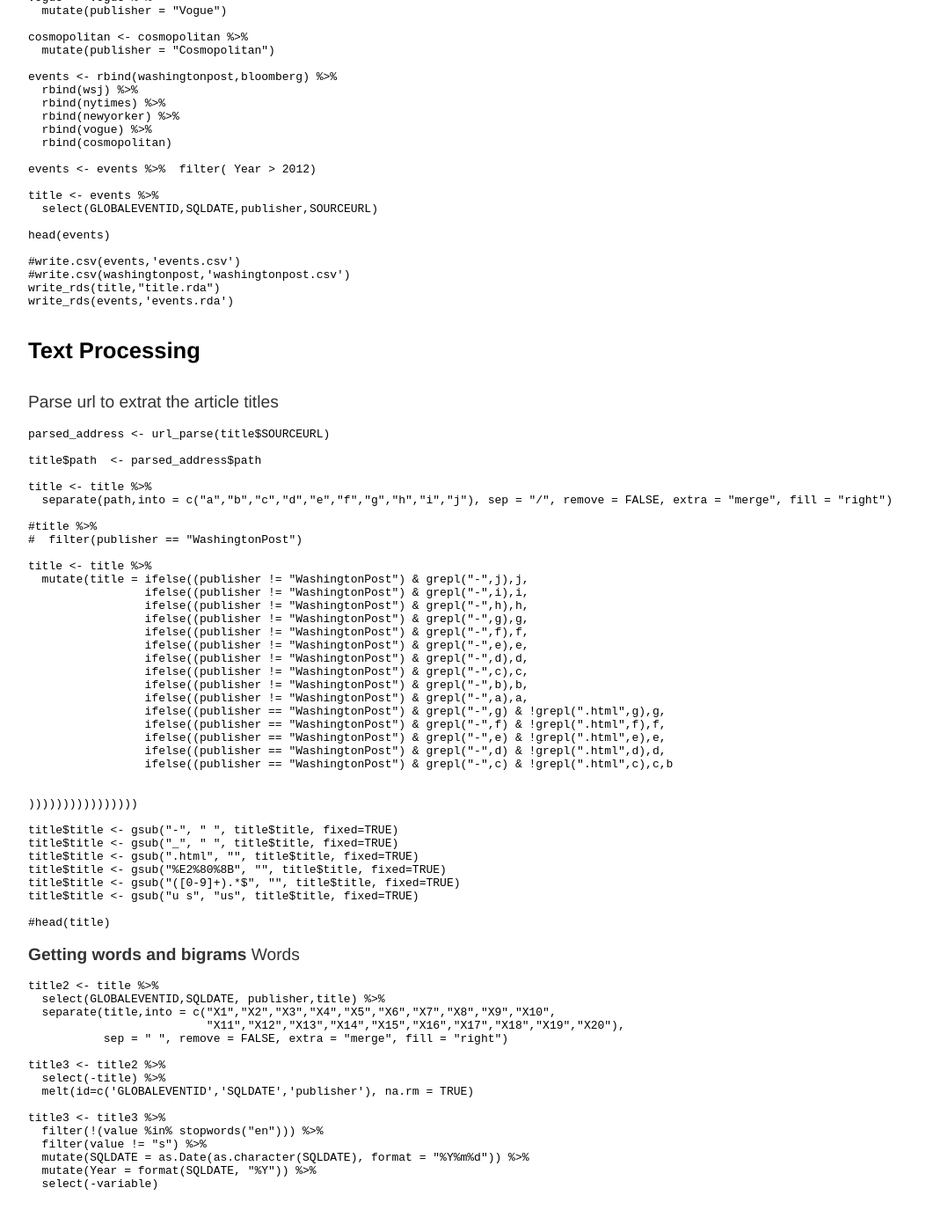
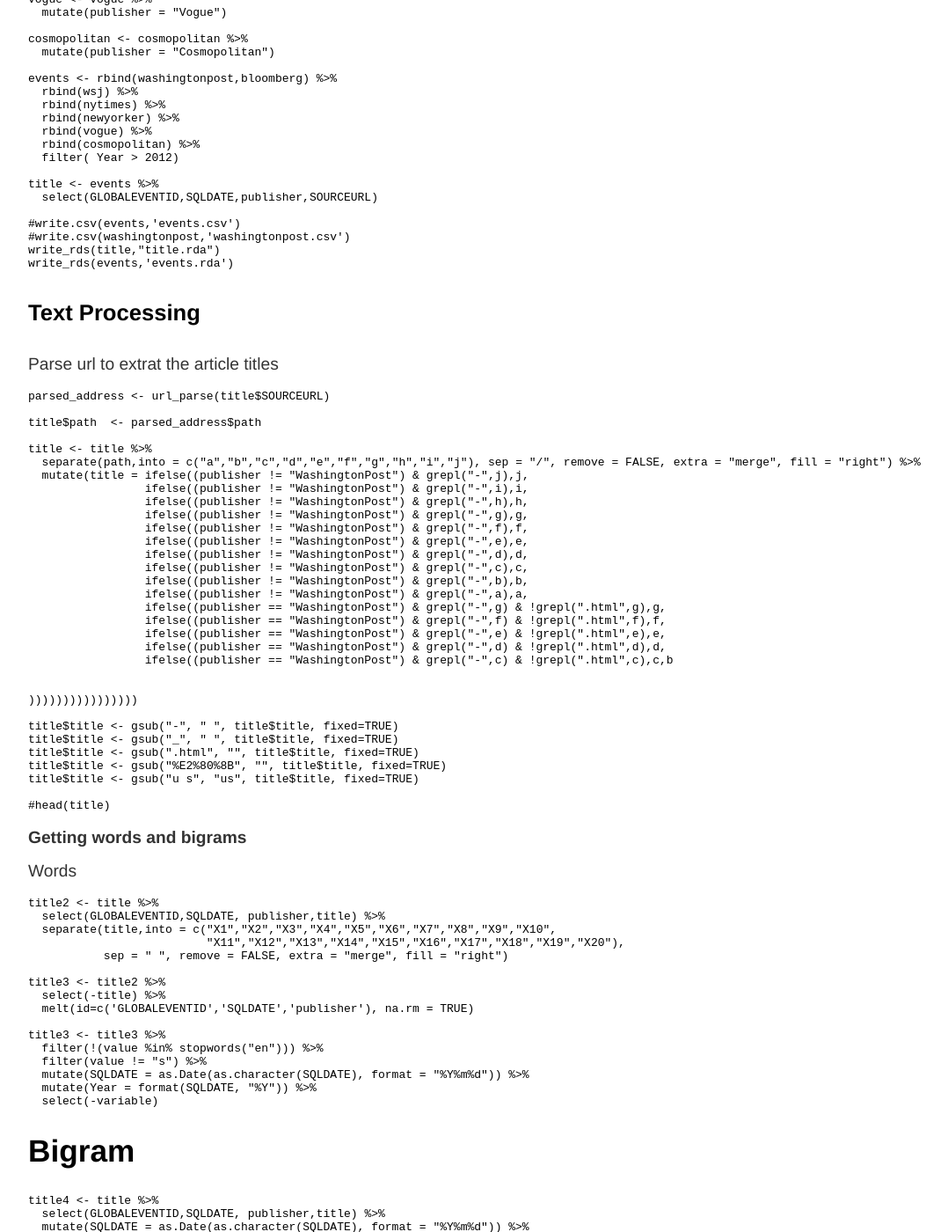
Before and after one commit to elodielu/elodielu.github.io, a Jekyll site: the page built from _posts/2018-04-19-text-analysis-media.md, in a window 1280 px wide and 1400 px high, scrolled down 4537 px. Shown: the whole window at 88% size, without its empty margins (160-1238 px from the left). Built offline with Jekyll 4.4.1, drawn with Linux system fonts in a browser that asks for light colours; some of the changed lines change nothing that is shown; some of the changed text lies outside the part shown.

Commit message:
Update 2018-04-19-text-analysis-media.md

````diff
--- a/_posts/2018-04-19-text-analysis-media.md
+++ b/_posts/2018-04-19-text-analysis-media.md
@@ -67,10 +67,7 @@
 newyorker <- read.csv("newyorker.csv")
 vogue <- read.csv("vogue.csv")
 cosmopolitan <- read.csv("cosmopolitan.csv")
-```
 
-
-```r
 washingtonpost <- washingtonpost %>%
   select(-X) %>%
   mutate(publisher = "WashingtonPost")
@@ -98,14 +95,11 @@
   rbind(nytimes) %>%
   rbind(newyorker) %>%
   rbind(vogue) %>%
-  rbind(cosmopolitan)
-
-events <- events %>%  filter( Year > 2012)
+  rbind(cosmopolitan) %>%
+  filter( Year > 2012)
 
 title <- events %>%
   select(GLOBALEVENTID,SQLDATE,publisher,SOURCEURL)
-
-head(events)
 
 #write.csv(events,'events.csv')
 #write.csv(washingtonpost,'washingtonpost.csv')
@@ -114,18 +108,13 @@
 ```
 #### Text Processing
 Parse url to extrat the article titles
-```{r}
+```r
 parsed_address <- url_parse(title$SOURCEURL)
 
 title$path  <- parsed_address$path
 
 title <- title %>%
-  separate(path,into = c("a","b","c","d","e","f","g","h","i","j"), sep = "/", remove = FALSE, extra = "merge", fill = "right")
-
-#title %>%
-#  filter(publisher == "WashingtonPost")
-
-title <- title %>%
+  separate(path,into = c("a","b","c","d","e","f","g","h","i","j"), sep = "/", remove = FALSE, extra = "merge", fill = "right") %>%
   mutate(title = ifelse((publisher != "WashingtonPost") & grepl("-",j),j,
                  ifelse((publisher != "WashingtonPost") & grepl("-",i),i,
                  ifelse((publisher != "WashingtonPost") & grepl("-",h),h,
@@ -149,7 +138,6 @@
 title$title <- gsub("_", " ", title$title, fixed=TRUE)
 title$title <- gsub(".html", "", title$title, fixed=TRUE)
 title$title <- gsub("%E2%80%8B", "", title$title, fixed=TRUE)
-title$title <- gsub("([0-9]+).*$", "", title$title, fixed=TRUE)
 title$title <- gsub("u s", "us", title$title, fixed=TRUE)
 
 #head(title)
@@ -157,8 +145,9 @@
 
 
 **Getting words and bigrams**
+
 Words
-```{r}
+```r
 title2 <- title %>%
   select(GLOBALEVENTID,SQLDATE, publisher,title) %>%
   separate(title,into = c("X1","X2","X3","X4","X5","X6","X7","X8","X9","X10",
@@ -175,7 +164,6 @@
   mutate(SQLDATE = as.Date(as.character(SQLDATE), format = "%Y%m%d")) %>%
   mutate(Year = format(SQLDATE, "%Y")) %>%
   select(-variable)
-
 ```
 
 ## Bigram
@@ -201,45 +189,15 @@
 #head(title4,20)
 ```
 
-## Wordcloud of one-word and bigram
-```{r}
+### Data Visualization(Tableau and R)
+
+#### Wordcloud of one-word and bigram
+```r
 title5 %>%
   group_by(Year, value) %>%
   summarise(freq = n()) %>%
   ungroup() %>%
-  filter(Year == "2014") %>%
-  select(-Year) %>%
-  arrange(desc(freq)) %>%
-  top_n(200) %>%
-  wordcloud2(color = "random-light")
-
-title5 %>%
-  group_by(Year, value) %>%
-  summarise(freq = n()) %>%
-  ungroup() %>%
-  filter(Year == "2015") %>%
-  select(-Year) %>%
-  arrange(desc(freq)) %>%
-  top_n(200) %>%
-  wordcloud2(color = "random-light")
-
-
-title5 %>%
-  group_by(Year, value) %>%
-  summarise(freq = n()) %>%
-  ungroup() %>%
-  filter(Year == "2016") %>%
-  select(-Year) %>%
-  arrange(desc(freq)) %>%
-  top_n(200) %>%
-  wordcloud2(color = "random-light")
-
-
-title5 %>%
-  group_by(Year, value) %>%
-  summarise(freq = n()) %>%
-  ungroup() %>%
-  filter(Year == "2017") %>%
+  filter(Year == "2014") %>% #Change year to get all yearly wordcloud
   select(-Year) %>%
   arrange(desc(freq)) %>%
   top_n(200) %>%
@@ -247,6 +205,4 @@
 
 ```
 
-### Data Visualization(Tableau and R)
-
 **This is just an interesting by-product when I am exploring the GDELT dataset. My plan is to utlize the global event data in foreign exchange prediction with LSTM. Coming soon!**
````
